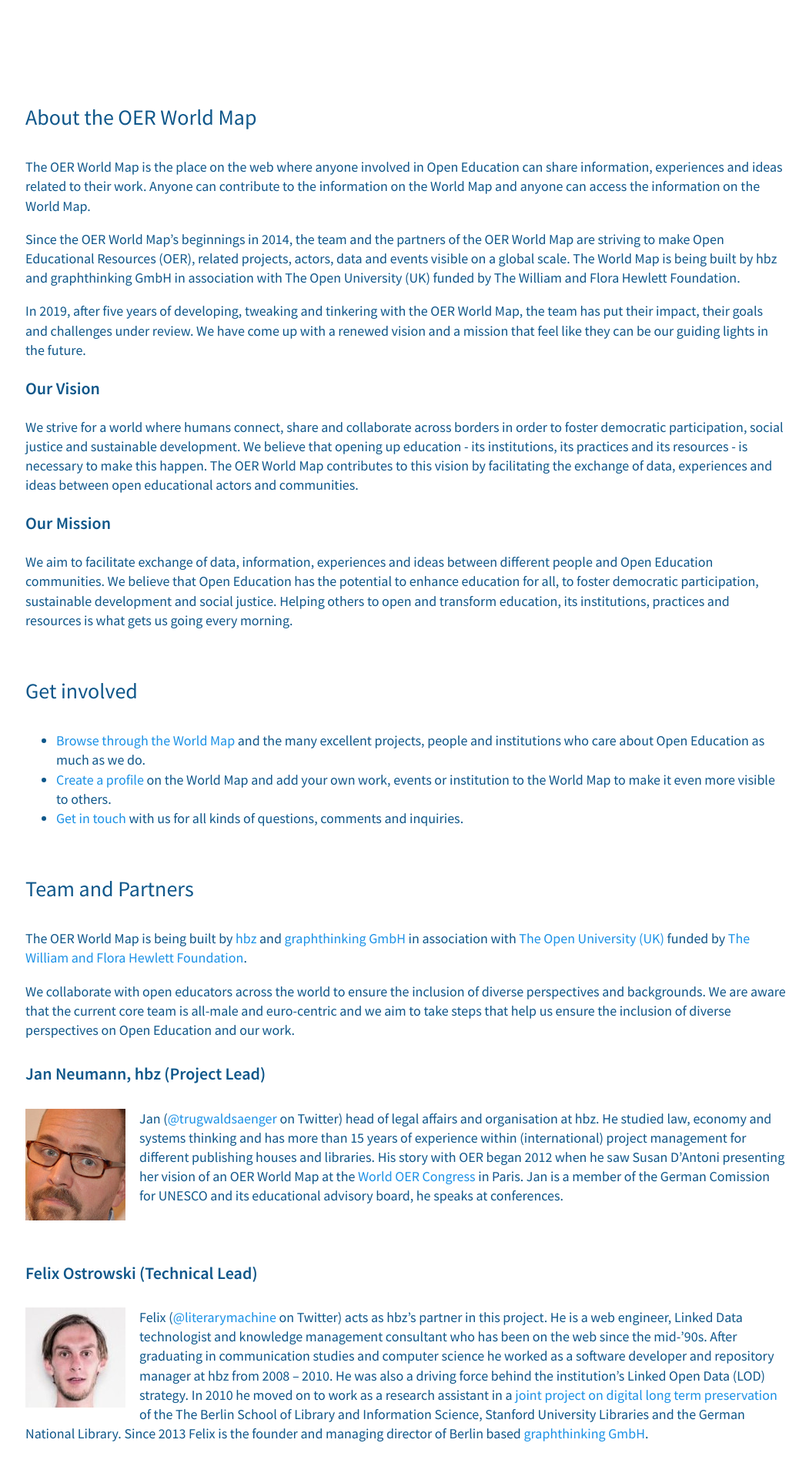
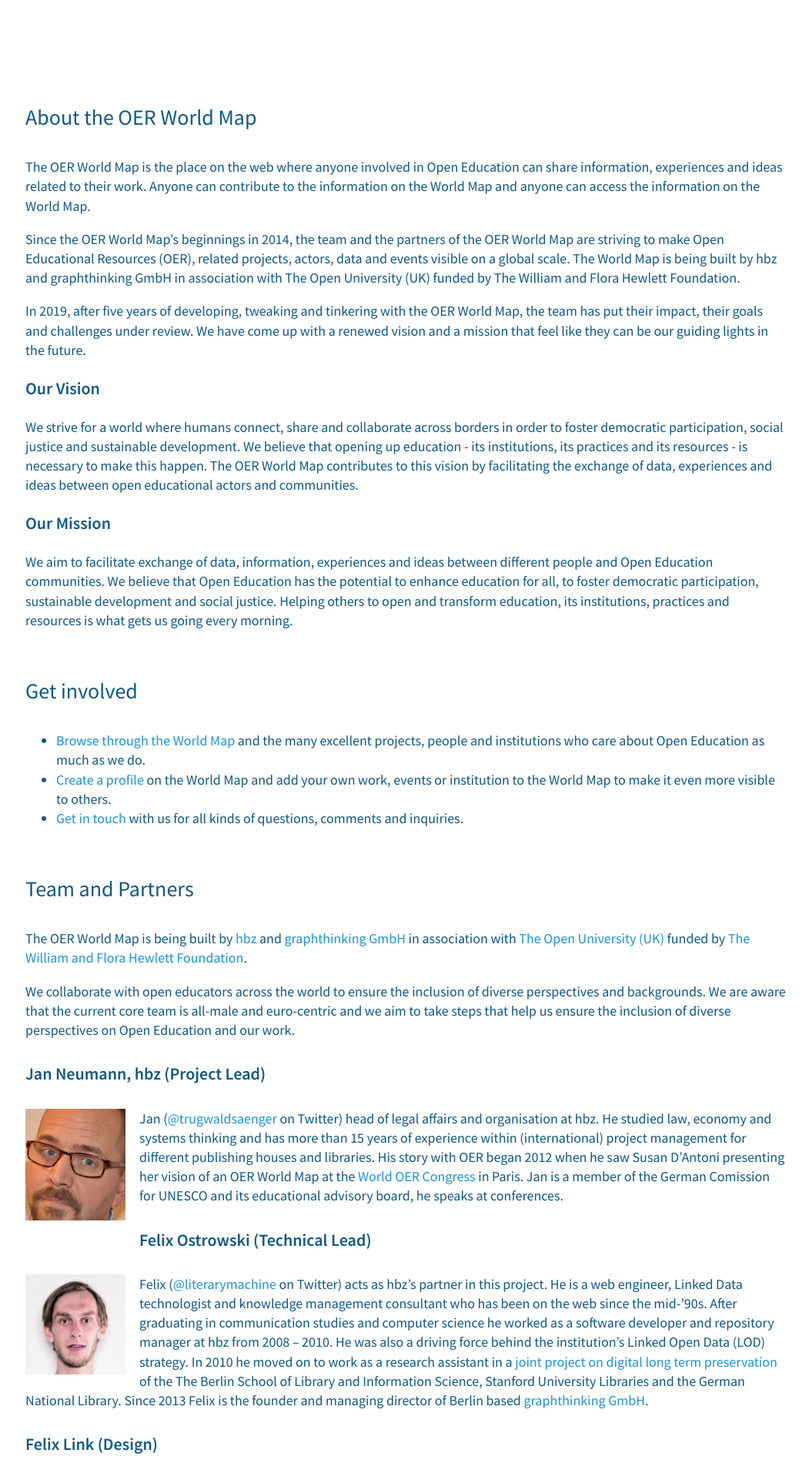
Before and after one commit to hbz/oerworldmap-ui, a Jekyll site: the page built from docs/about.de.md, in a window 1280 px wide. Shown: the part 9-1909 px from the top of the page at 77% size, without its empty margins (113-1164 px from the left). Built offline with Jekyll 4.4.1, drawn with Linux system fonts in a browser that asks for light colours; nearby versions of some CDN libraries; comment, search, counter and statistics services are not loaded; a style sheet for code colours, icons or effects is not loaded; grey boxes are pictures that could not be loaded.

```diff
--- a/docs/about.de.md
+++ b/docs/about.de.md
@@ -42,35 +42,25 @@
 
 #### Jan Neumann, hbz (Project Lead)
 
-![Jan Neumann](/assets/images/image03.jpg) Jan ([@trugwaldsaenger](https://twitter.com/trugwaldsaenger) on Twitter) head of legal affairs and organisation at hbz. He studied law, economy and systems thinking and has more than 15 years of experience within (international) project management for different publishing houses and libraries. His story with OER began 2012 when he saw Susan D’Antoni presenting her vision of an OER World Map at the [World OER Congress](https://oerworldmap.org/resource/urn:uuid:c27c383c-ecab-44e7-be67-24a741586afe) in Paris. Jan is a member of the German Comission for UNESCO and its educational advisory board, he speaks at conferences.
-
-<br style="clear:both" />
+![Jan Neumann](/assets/images/image03.jpg) Jan ([@trugwaldsaenger](https://twitter.com/trugwaldsaenger) on Twitter) head of legal affairs and organisation at hbz. He studied law, economy and systems thinking and has more than 15 years of experience within (international) project management for different publishing houses and libraries. His story with OER began 2012 when he saw Susan D’Antoni presenting her vision of an OER World Map at the [World OER Congress](https://oerworldmap.org/resource/urn:uuid:c27c383c-ecab-44e7-be67-24a741586afe) in Paris. Jan is a member of the German Comission for UNESCO and its educational advisory board, he speaks at conferences.<span style="clear:both"></span>
 
 #### Felix Ostrowski (Technical Lead)
 
-![Felix Ostrowski](/assets/images/image00.jpg) Felix ([@literarymachine](https://twitter.com/literarymachine) on Twitter) acts as hbz’s partner in this project. He is a web engineer, Linked Data technologist and knowledge management consultant who has been on the web since the mid-’90s. After graduating in communication studies and computer science he worked as a software developer and repository manager at hbz from 2008 – 2010. He was also a driving force behind the institution’s Linked Open Data (LOD) strategy. In 2010 he moved on to work as a research assistant in a [joint project on digital long term preservation](http://www.lukii.hu-berlin.de/) of the The Berlin School of Library and Information Science, Stanford University Libraries and the German National Library. Since 2013 Felix is the founder and managing director of Berlin based [graphthinking GmbH](http://www.graphthinking.com/).
-
-<br style="clear:both" />
+![Felix Ostrowski](/assets/images/image00.jpg) Felix ([@literarymachine](https://twitter.com/literarymachine) on Twitter) acts as hbz’s partner in this project. He is a web engineer, Linked Data technologist and knowledge management consultant who has been on the web since the mid-’90s. After graduating in communication studies and computer science he worked as a software developer and repository manager at hbz from 2008 – 2010. He was also a driving force behind the institution’s Linked Open Data (LOD) strategy. In 2010 he moved on to work as a research assistant in a [joint project on digital long term preservation](http://www.lukii.hu-berlin.de/) of the The Berlin School of Library and Information Science, Stanford University Libraries and the German National Library. Since 2013 Felix is the founder and managing director of Berlin based [graphthinking GmbH](http://www.graphthinking.com/).<span style="clear:both"></span>
 
 #### Felix Link (Design)
 
-![Felix Link](/assets/images/felix-link.png) Felix joined the project in October 2015, being the UI-/frontend-designer of the OER World Map. He studied graphic and communication design from 2006 to 2012. Since 2008 he has been working as a freelance designer for both agencies and own clients, developing and implementing projects in corporate, editorial and web design. He is interested in design as a conceptual and integrated process as well as a characteristic expression of its content.
-
-<br style="clear:both" />
+![Felix Link](/assets/images/felix-link.png) Felix joined the project in October 2015, being the UI-/frontend-designer of the OER World Map. He studied graphic and communication design from 2006 to 2012. Since 2008 he has been working as a freelance designer for both agencies and own clients, developing and implementing projects in corporate, editorial and web design. He is interested in design as a conceptual and integrated process as well as a characteristic expression of its content.<span style="clear:both"></span>
 
 #### Adrian Pohl (Metadata & General Support)
 
-![Adrian Pohl](/assets/images/image09.jpg) Adrian ([@acka47](https://twitter.com/acka47) on Twitter) has been working at the hbz since 2008. He is the metadata and RDF vocabulary expert for the development of hbz's linked open data service “lobid” and also responsible for the project management. He has been actively promoting open knowledge, web standards and the use of open source software in the international library community. Adrian initiated the establishment of a German-speaking working group for [OER metadata](https://wiki.dnb.de/display/DINIAGKIM/OER-Metadaten-Gruppe) within the Competence Center for Interoperable Metadata (KIM) of the German Initiative for Network Information (DINI).
-
-<br style="clear:both" />
+![Adrian Pohl](/assets/images/image09.jpg) Adrian ([@acka47](https://twitter.com/acka47) on Twitter) has been working at the hbz since 2008. He is the metadata and RDF vocabulary expert for the development of hbz's linked open data service “lobid” and also responsible for the project management. He has been actively promoting open knowledge, web standards and the use of open source software in the international library community. Adrian initiated the establishment of a German-speaking working group for [OER metadata](https://wiki.dnb.de/display/DINIAGKIM/OER-Metadaten-Gruppe) within the Competence Center for Interoperable Metadata (KIM) of the German Initiative for Network Information (DINI).<span style="clear:both"></span>
 
 #### Matthias Andrasch (Webdevelopment & General Support)
 
-Matthias ([@m_andrasch](https://twitter.com/m_andrasch) on Twitter) studied Media Education and learned Webdevelopment early in his life. He is fascinated by Open movements such as Open Source, Open Science, Open Education and Open Educational Resources. Before working in the hbz he experienced challenges regarding OER first-hand while working in the OERlabs project.
+Matthias ([@m_andrasch](https://twitter.com/m_andrasch) on Twitter) studied Media Education and learned Webdevelopment early in his life. He is fascinated by Open movements such as Open Source, Open Science, Open Education and Open Educational Resources. Before working in the hbz he experienced challenges regarding OER first-hand while working in the OERlabs project.<span style="clear:both"></span>
 
-<br style="clear:both" />
-
-### OER World Map Team Alumini
+## OER World Map Team Alumini
 
 - Philipp von Böselager (Back-End Developer)
 - Ben Buschfeld (Design)
@@ -78,7 +68,7 @@
 - Dr. Robert Farrow (Project Communications)
 - Johannes Schnettker (Front-End Developer)
 
-### Recorded talks and presentations
+## Recorded talks and presentations
 
 - [2017 OER World Map as a tool for scientists](https://www.youtube.com/watch?v=VLcd41vLDGs)
 - [2015 Felix Ostrowski - ELAG 2015 I Building the OER World Map](https://www.youtube.com/watch?v=s3_zT3l9p-w)
```
